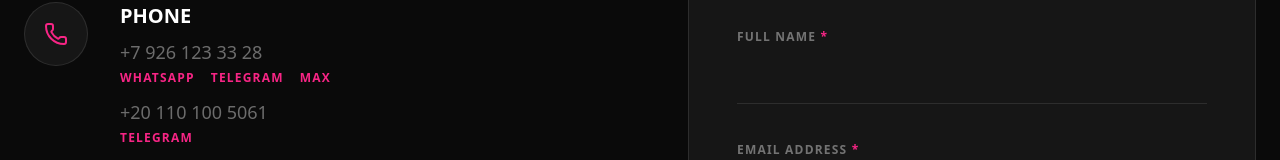
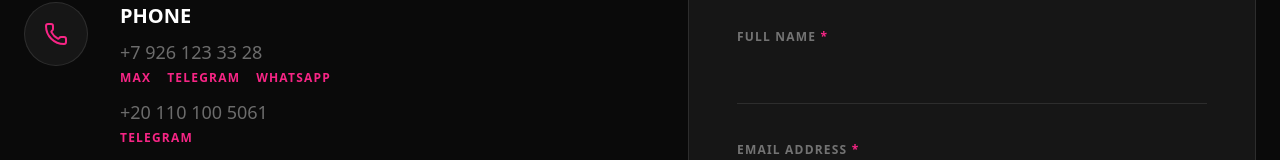
Before and after one commit to kseniausacheva/royal-event-group---delegations-1-, a React (Vite) app: page /en/contact in a window 1280 px wide. Shown: the part 446-606 px from the top of the page. Built offline with nearby package versions, Linux system fonts and the light colour scheme.

Commit message:
Update Contact.tsx

```diff
--- a/src/pages/Contact.tsx
+++ b/src/pages/Contact.tsx
@@ -54,12 +54,12 @@ const Contact = () => {
                       <p className="text-white/40 text-lg">+7 926 123 33 28</p>
                       <div className="flex gap-4 mt-1 flex-wrap">
                         <a
-                          href="https://wa.me/79261233328"
+                          href="https://max.ru/+79261233328"
                           target="_blank"
                           rel="noopener noreferrer"
                           className="text-xs font-bold uppercase tracking-widest text-royal-pink hover:text-white transition-colors"
                         >
-                          WhatsApp
+                          Max
                         </a>
                         <a
                           href="https://t.me/+79261233328"
@@ -70,12 +70,12 @@ const Contact = () => {
                           Telegram
                         </a>
                         <a
-                          href="https://max.ru/+79261233328"
+                          href="https://wa.me/79261233328"
                           target="_blank"
                           rel="noopener noreferrer"
                           className="text-xs font-bold uppercase tracking-widest text-royal-pink hover:text-white transition-colors"
                         >
-                          Max
+                          WhatsApp
                         </a>
                       </div>
                     </div>
```
